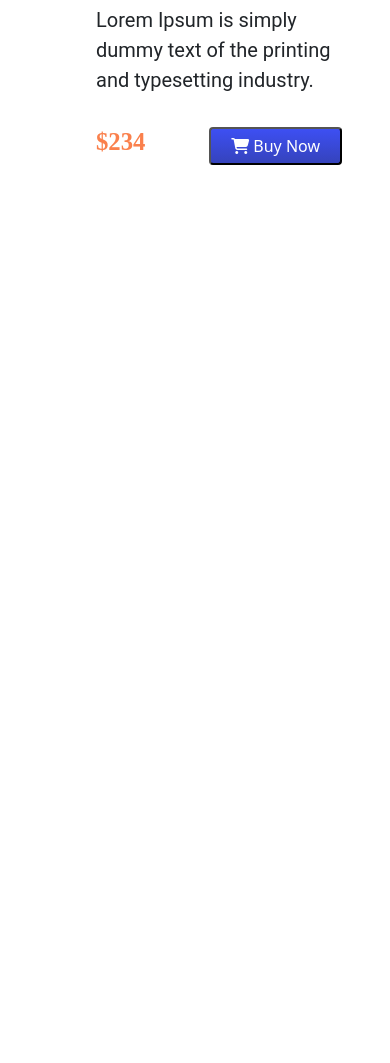
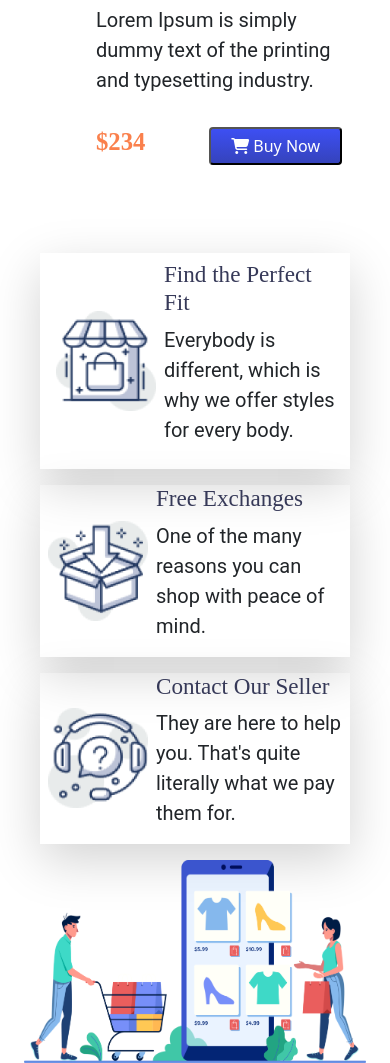
Before and after one commit to Masud8851/nike-react-main, a plain HTML site: page index.html in a window 390 px wide. Shown: the part 4677-5740 px from the top of the page. Before the commit the page ends 4914 px from the top, so only its background shows below. Drawn offline with nearby package versions, Linux system fonts and the light colour scheme.

Commit message:
media query

```diff
--- a/index.html
+++ b/index.html
@@ -58,7 +58,7 @@
 
         <!-- Banner -->
         <section class="container">
-            <div class="row align-items-center g-5">
+            <div class="row d-flex align-items-center g-5">
                 <div class="col-lg-6">
                     <img src="images/banner.png" width="500">
                 </div>
@@ -78,7 +78,7 @@
         <!-- Casual Shoes Section -->
         <section class="container pt-5">
             <h1 class="text-uppercase">Casual Shoes</h1>
-            <div class="row row-cols-1 row-cols-md-3 g-4 ps-5">
+            <div class="row row-cols-1 row-cols-md-2 row-cols-lg-3 g-4 ps-5">
                 <div class="col rounded card-style">
                     <div class="card border-0 h-100 rounded p-2">
                         <div class="p-2 rounded">
@@ -130,7 +130,7 @@
         <!-- Formal Shoes -->
         <section class="container pt-5">
             <h1 class="text-uppercase">Formal Shoes</h1>
-            <div class="row row-cols-1 row-cols-md-3 g-4 ps-5">
+            <div class="row row-cols-1 row-cols-md-2 row-cols-lg-3 g-4 ps-5">
                 <div class="col rounded card-style">
                     <div class="card border-0 h-100 rounded p-2">
                         <div class="p-2 rounded">
@@ -181,32 +181,42 @@
 
         <!-- Contact -->
         <section class="container pt-5">
-
+            <div class="row align-items-center ">
+                <div class="col-lg-6">
+                    <div class="d-flex align-items-center shadow-lg justify-content-around m-3 p-2">
+                        <div class="p-2">
+                            <img height="100px" width="100px" src="icons/image 12.png">
+                        </div>
+                        <div class="d-flex flex-column">
+                            <h3>Find the Perfect Fit</h3>
+                            <p>Everybody is different, which is why we offer styles for every body.</p>
+                        </div>
+                    </div>
+                    <div class="d-flex align-items-center shadow-lg justify-content-around m-3">
+                        <div class="p-2">
+                            <img height="100px" width="100px" src="icons/image 13.png">
+                        </div>
+                        <div class="d-flex flex-column">
+                            <h3>Free Exchanges</h3>
+                            <p>One of the many reasons you can shop with peace of mind.</p>
+                        </div>
+                    </div>
+                    <div class="d-flex align-items-center shadow-lg justify-content-around m-3">
+                        <div class="p-2">
+                            <img height="100px" width="100px" src="icons/image 14.png">
+                        </div>
+                        <div class="d-flex flex-column">
+                            <h3>Contact Our Seller</h3>
+                            <p>They are here to help you. That's quite literally what we pay them for.</p>
+                        </div>
+                    </div>
+                </div>
+                <div class="col-lg-6">
+                    <img class="w-100" src="icons/XMLID 1.png">
+                </div>
+            </div>
         </section>
     </main>
-
-
-    <footer>
-
-    </footer>
-
-
-
-
-
-
-
-
-
-
-
-
-
-
-
-
-
-
 
 
     <!-- JS Bundle -->
```
